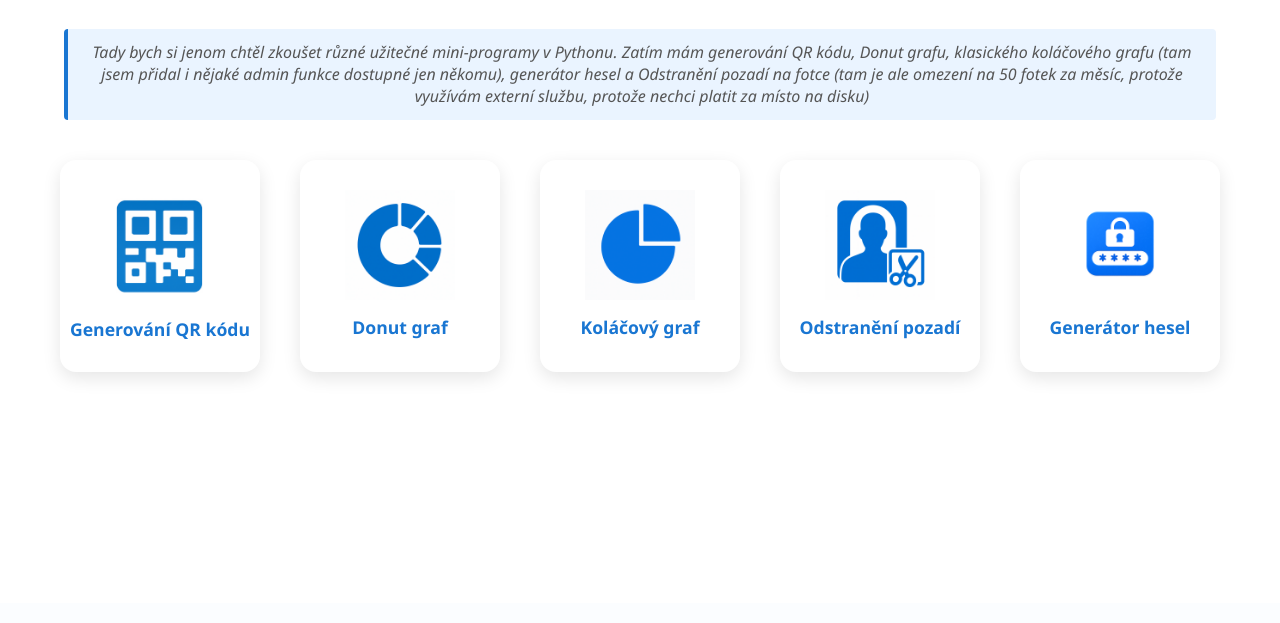
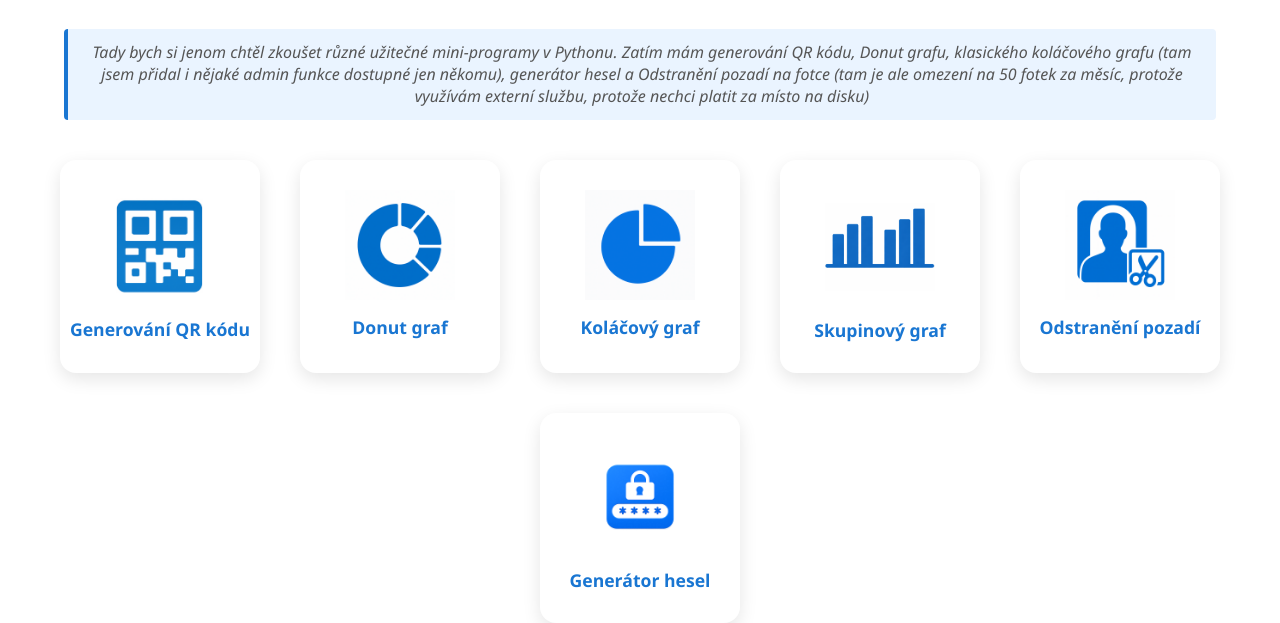
Before and after one commit to HonzaVanek/evidence_webapp, a Django app: page /pojistenci/vychytavky in a window 1280 px wide. Shown: the part 197-820 px from the top of the page. Before the commit the page ends 575 px from the top, so only its background shows below. Run offline with Django 4.2, Linux system fonts and the light colour scheme.

Commit message:
grouped chart icon tile added to vychytavky page

```diff
--- a/pojistenci/templates/pojistenci/vychytavky.html
+++ b/pojistenci/templates/pojistenci/vychytavky.html
@@ -27,6 +27,12 @@
         <div class="tile-glow"></div>
         <img src="{% static 'pojistenci/img/pie_chart_icon.png' %}">
         <span>Koláčový graf</span>
+    </a>
+
+    <a href="{% url 'generate-grouped-bar' %}" class="tile">
+        <div class="tile-glow"></div>
+        <img src="{% static 'pojistenci/img/grouped_chart_icon.png' %}">
+        <span>Skupinový graf</span>
     </a>
 
     <a href="{% url 'remove-background' %}" class="tile">
```
Also changed, not shown: pojistenci/static/pojistenci/img/grouped_chart_icon.png (added).
